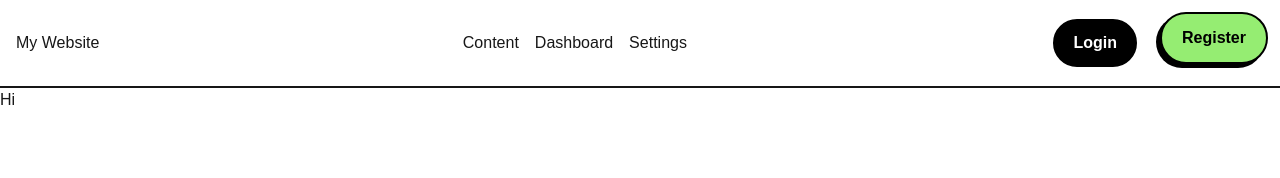
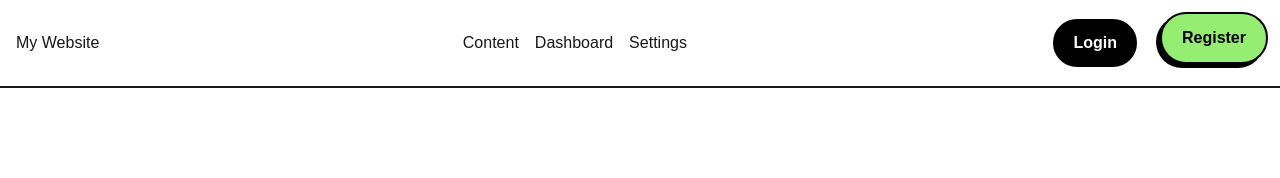
Before and after one commit to Mitch-creates/customize-webshop, a Next.js app: page / in a window 1280 px wide. Shown: the top 178 px of the page. Built offline with nearby package versions, Linux system fonts and the light colour scheme.

Commit message:
Deciding to go for a jobtracker app

```diff
--- /dev/null
+++ b/app/Content/page.tsx
@@ -0,0 +1,3 @@
+export default function Content() {
+  return <div>Wel!come to the Learning Application</div>;
+}
--- a/app/page.tsx
+++ b/app/page.tsx
@@ -1,3 +1,3 @@
 export default function Home() {
-  return <div>Hi</div>;
+  return <div></div>;
 }
```
